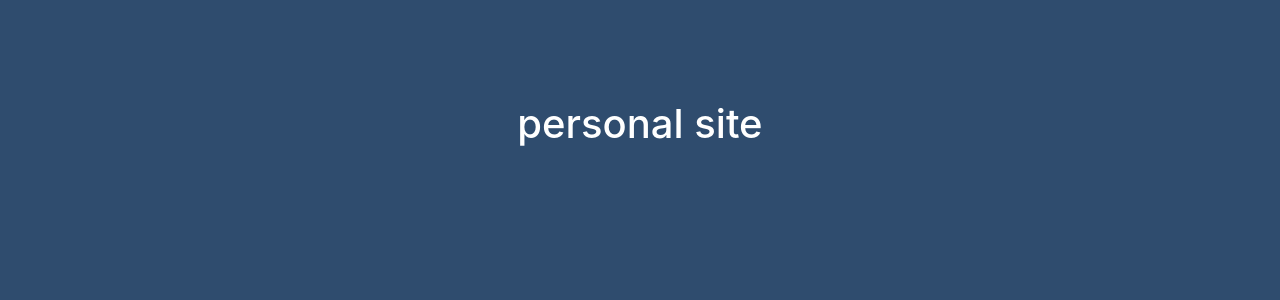
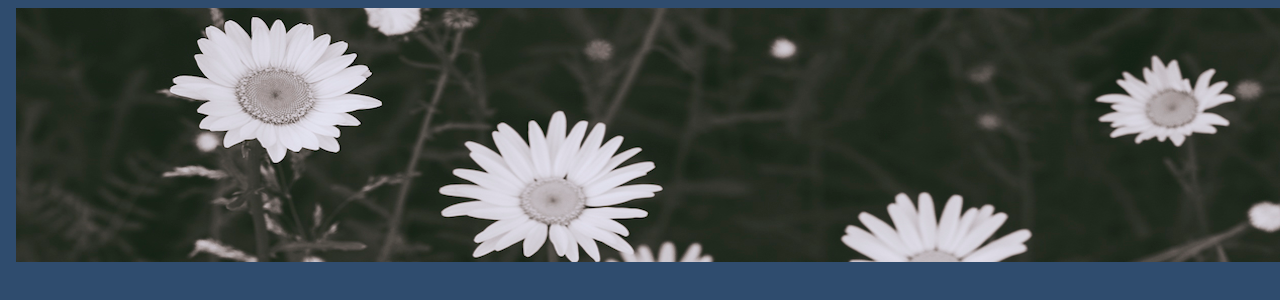
Before and after one commit to JSmith989/personal-bio, a website built with webpack: page src/index.html in a window 1280 px wide. Built offline with nearby package versions, Linux system fonts and the light colour scheme.

Commit message:
basic setup

```diff
--- a/src/index.html
+++ b/src/index.html
@@ -3,9 +3,13 @@
 <head>
   <meta charset="UTF-8">
   <meta name="viewport" content="width=device-width, initial-scale=1.0">
-  <title>Jordan Smith</title>
+  <title>Jordan Smith</title><link rel="shortcut icon" type="image/jpg" href="../images/favicon.png"/>
 </head>
 <body>
+  <header class="heading">
+    <nav class="navbar"><img src="../images/flowers2.png" alt="flowers2"></nav>
+  </header>
+
   <div id="app"></div>
 </body>
 </html>
--- a/src/javascripts/main.js
+++ b/src/javascripts/main.js
@@ -1,7 +1,6 @@
 import '../styles/main.scss';
 
 const init = () => {
-  $('#app').html('<h1>personal site</h1>');
   console.warn('personal bio site');
 };
 
--- /dev/null
+++ b/src/styles/components/_navigation.scss
@@ -0,0 +1,6 @@
+
+
+.heading {
+    position: fixed;
+    top: 0;
+}
--- /dev/null
+++ b/src/styles/components/index.scss
@@ -0,0 +1 @@
+@import './navigation';
--- a/src/styles/main.scss
+++ b/src/styles/main.scss
@@ -1,5 +1,7 @@
 @import "~bootstrap/scss/bootstrap";
 @import "~@fortawesome/fontawesome-free/css/all.min.css";
+@import './components/';
+
 
 body {
   background-color: rgb(47, 76, 110);
```
Also changed, not shown: images/favicon.png (added), images/flowers2.png (added).
